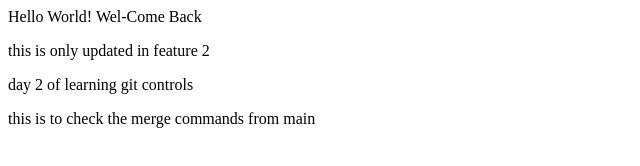
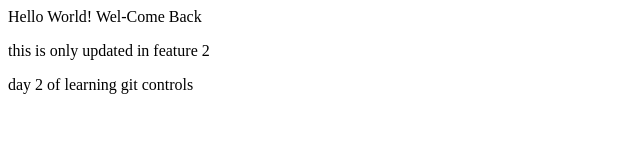
Before and after one commit to 1DS22AIOO3adarsh/localrepo, a plain HTML site: page index.html in a window 1280 px wide. Shown: the whole page, without its empty margins (0-640 px from the left). Drawn offline with Linux system fonts and the light colour scheme.

Commit message:
trying to merge both main and feature2

```diff
--- a/index.html
+++ b/index.html
@@ -1,4 +1,3 @@
 <p>Hello World! Wel-Come Back</p>
 <p>this is only updated in feature 2</p>
 <p>day 2 of learning git controls</p>
-<p>this is to check the merge commands from main</p>
```
